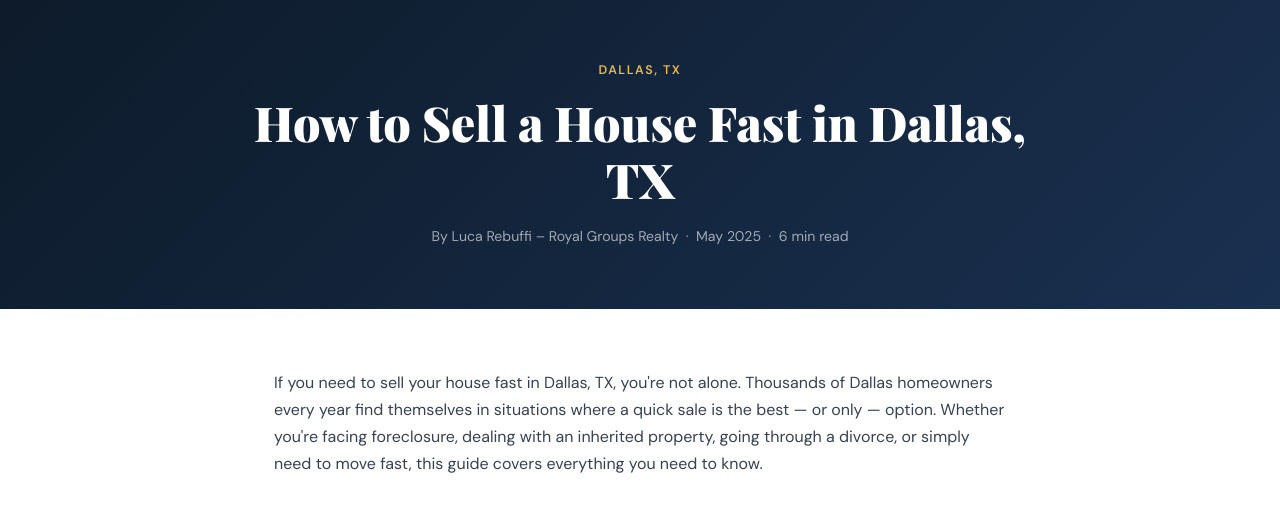
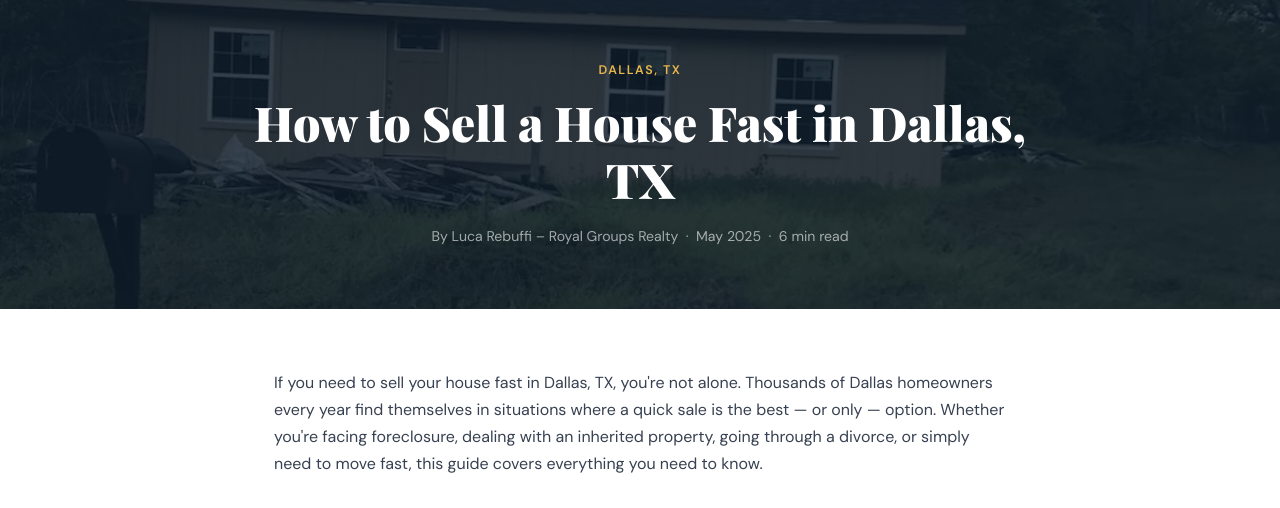
Before and after one commit to lucarebuffi-rgr/royalgroupsrealty, a Flask app: page /blog/sell-house-fast-dallas-tx in a window 1280 px wide. Shown: the part 157-665 px from the top of the page. Run offline with Flask 3, Linux system fonts and the light colour scheme.

Commit message:
Update sell-house-fast-dallas-tx.html

```diff
--- a/templates/blog/sell-house-fast-dallas-tx.html
+++ b/templates/blog/sell-house-fast-dallas-tx.html
@@ -195,7 +195,7 @@
   </div>
 </header>
 
-<div class="blog-hero">
+<div class="blog-hero" style="background: linear-gradient(rgba(13,27,42,0.82), rgba(13,27,42,0.82)), url('/static/house-vacant.webp') center/cover no-repeat;">
   <div class="label">Dallas, TX</div>
   <h1>How to Sell a House Fast in Dallas, TX</h1>
   <div class="meta">By Luca Rebuffi – Royal Groups Realty &nbsp;·&nbsp; May 2025 &nbsp;·&nbsp; 6 min read</div>
```
